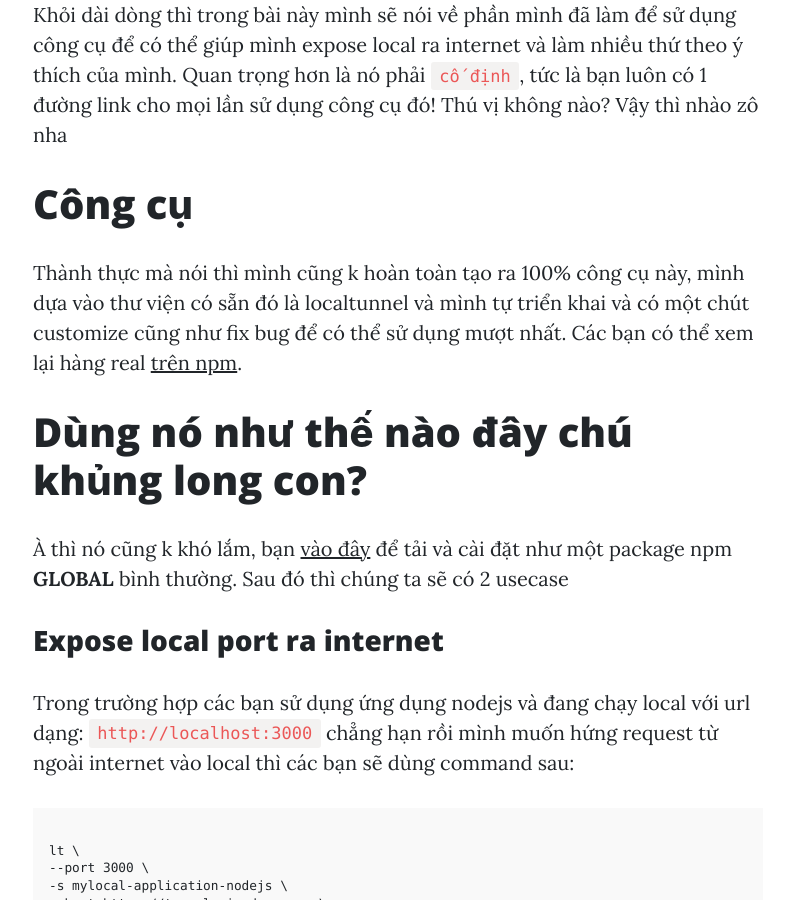
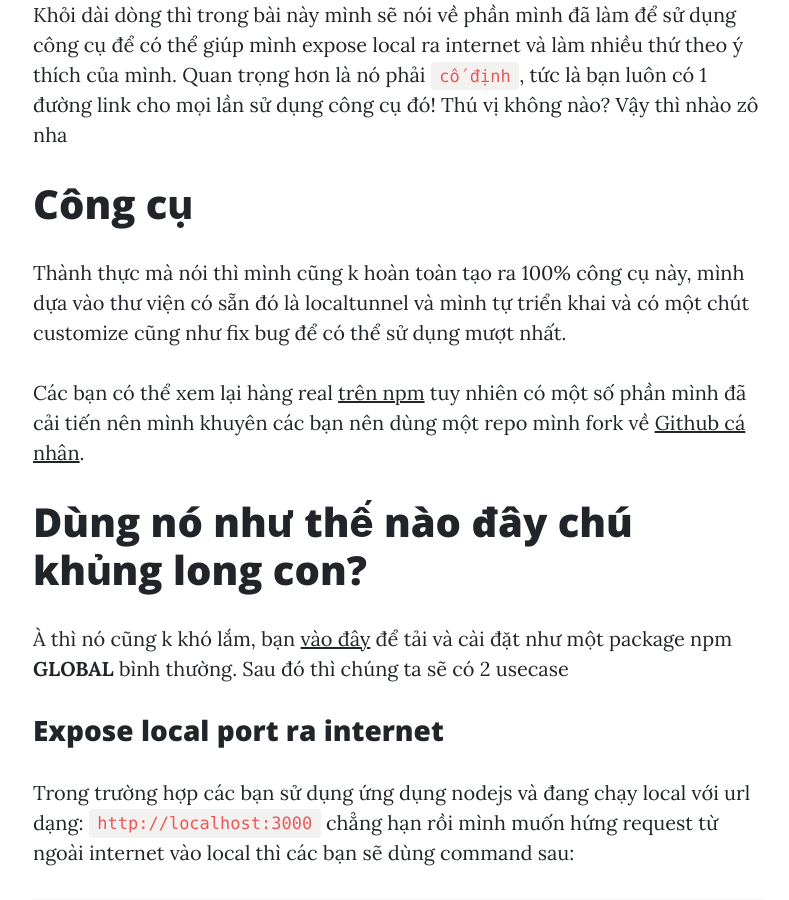
Before and after one commit to giapdong/giapdong.github.io, a Jekyll site: the page built from _posts/2024-01-30-localtunnel.md, in a window 1280 px wide and 900 px high, scrolled down 780 px. Shown: the whole window, without its empty margins (242-1031 px from the left). Built offline with Jekyll 4.4.1, drawn with Linux system fonts in a browser that asks for light colours; part of the change alters nothing that is shown.

```diff
--- a/_plugins/image.rb
+++ b/_plugins/image.rb
@@ -7,11 +7,6 @@ module Jekyll
 			@attributes = {}
 			@attributes['src'] = '';
 			@attributes['caption'] = '';
-			@mediaurl = ''
-
-			if @mediaurl == ''
-				@mediaurl = Jekyll.configuration({})['mediaurl']
-			end
 
 			if markup =~ /(#{Liquid::QuotedFragment}+)?/
 				# Parse parameters
@@ -22,22 +17,24 @@ module Jekyll
 			else
 				raise SyntaxError.new("Bad options")
 			end
-
-			# If already using fully url or using embed url => Keep origin
-			matchData = @attributes['src'].match(/^https:\/\//)
-			if matchData != nil
-				@imageurl = @attributes['src']
-			else
-				@imageurl = "https://media.giapdong.live/" << @attributes['src']
-			end
 		end
 
 
 		def render(context)
 
+			mediaurl = context.registers[:site].config['mediaurl']
+
+			# If already using fully url or using embed url => Keep origin
+			matchData = @attributes['src'].match(/^https:\/\//)
+			if matchData != nil
+				imageurl = @attributes['src']
+			else
+				imageurl = "#{mediaurl}/#{@attributes['src']}"
+			end
+
 			%Q{
 				<figure>
-					<img src="#{@imageurl}">
+					<img src="#{imageurl}">
 					<figcaption>#{@attributes["caption"]}</figcaption>
 				</figure>
 			}
--- a/_posts/2024-01-30-localtunnel.md
+++ b/_posts/2024-01-30-localtunnel.md
@@ -12,7 +12,9 @@ Quan trọng hơn là nó phải `cố định`, tức là bạn luôn có 1 đ
 
 
 # Công cụ
-Thành thực mà nói thì mình cũng k hoàn toàn tạo ra 100% công cụ này, mình dựa vào thư viện có sẵn đó là localtunnel và mình tự triển khai và có một chút customize cũng như fix bug để có thể sử dụng mượt nhất. Các bạn có thể xem lại hàng real [trên npm](https://www.npmjs.com/package/localtunnel).
+Thành thực mà nói thì mình cũng k hoàn toàn tạo ra 100% công cụ này, mình dựa vào thư viện có sẵn đó là localtunnel và mình tự triển khai và có một chút customize cũng như fix bug để có thể sử dụng mượt nhất.
+
+Các bạn có thể xem lại hàng real [trên npm](https://www.npmjs.com/package/localtunnel) tuy nhiên có một số phần mình đã cải tiến nên mình khuyên các bạn nên dùng một repo mình fork về [Github cá nhân](https://github.com/giapdong/localtunnel).
 
 # Dùng nó như thế nào đây chú khủng long con?
 À thì nó cũng k khó lắm, bạn [vào đây](https://www.npmjs.com/package/localtunnel) để tải và cài đặt như một package npm **GLOBAL** bình thường. Sau đó thì chúng ta sẽ có 2 usecase
```
